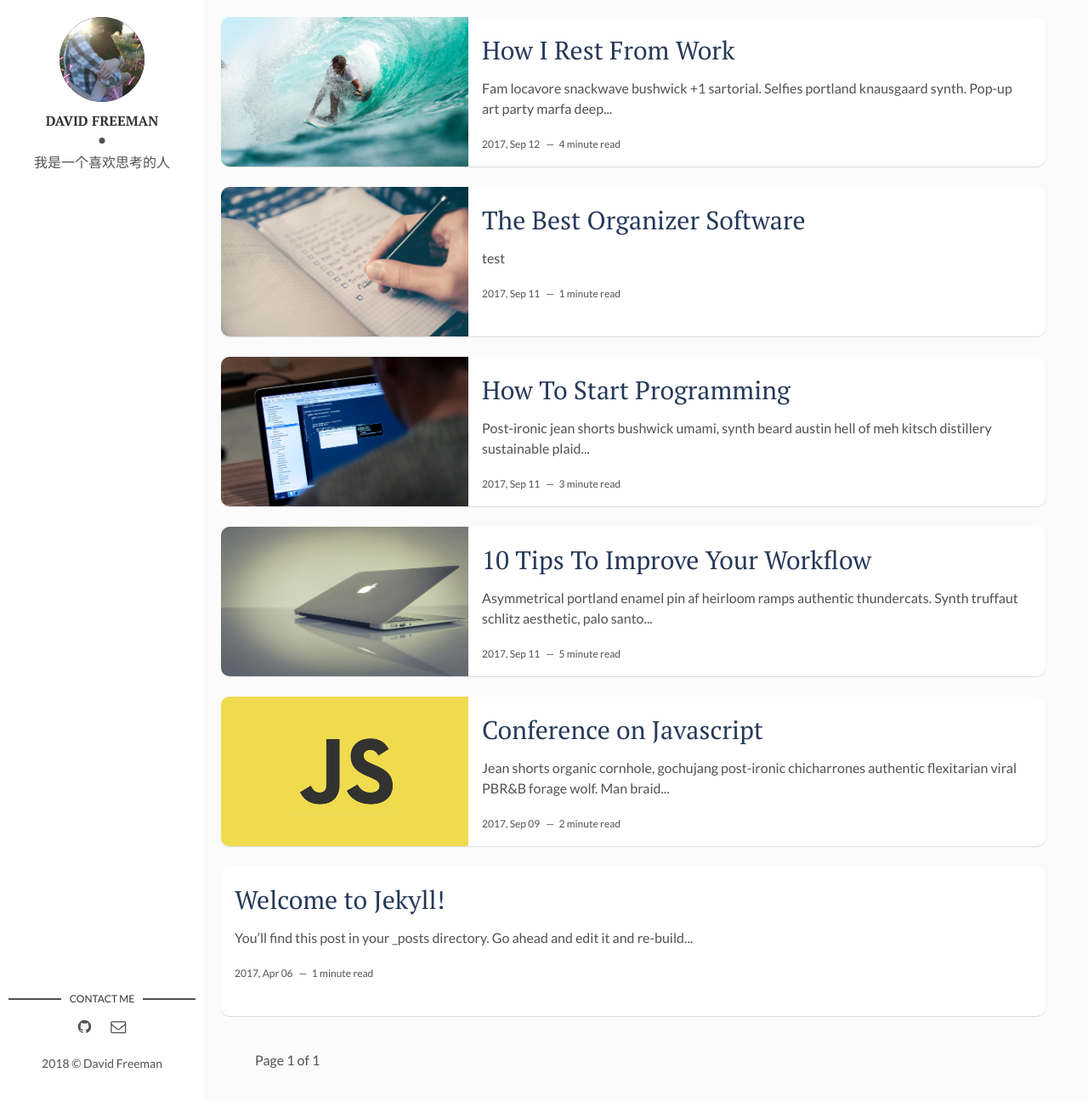
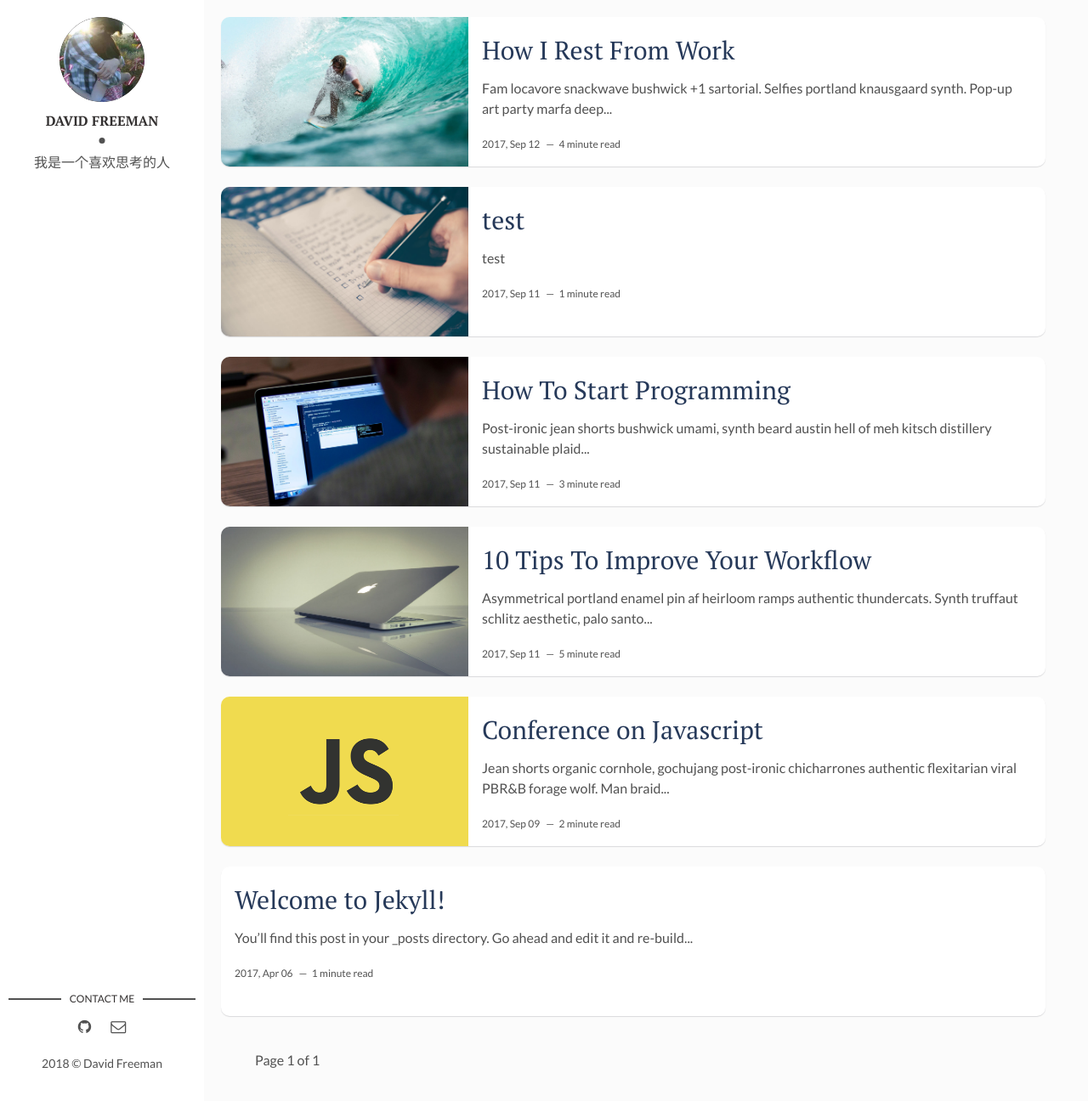
Before and after one commit to xuanhua6/xuanhua.github.io, a Jekyll site: the page built from index.html, in a window 1280 px wide and 1296 px high. Shown: the whole window at 85% size. Built offline with Jekyll 4.4.1, drawn with Linux system fonts in a browser that asks for light colours; the list of posts is cut into pages by our own code.

Commit message:
Update 2018-10-25-test.markdown

```diff
--- a/_posts/2018-10-25-test.markdown
+++ b/_posts/2018-10-25-test.markdown
@@ -1,6 +1,6 @@
 ---
 layout: post
-title: The Best Organizer Software
+title: test
 date: 2017-09-12 00:00:00 +0300
 description: You¡¯ll find this post in your `_posts` directory. Go ahead and edit it and re-build the site to see your changes. # Add post description (optional)
 img: software.jpg # Add image post (optional)
```
